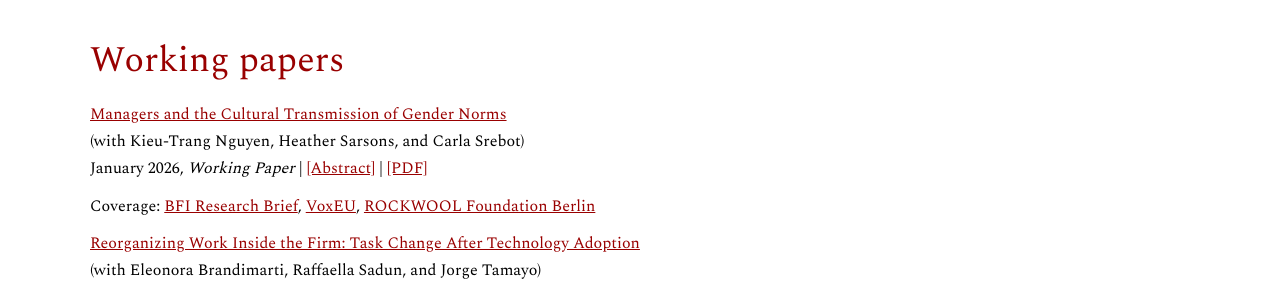
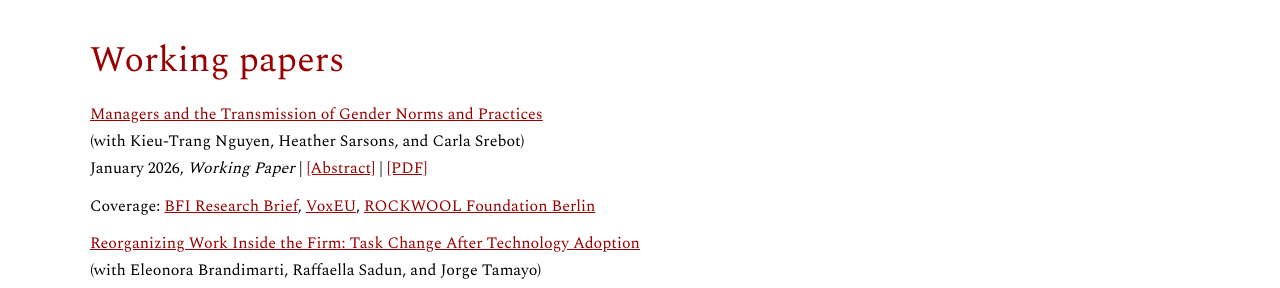
Before and after one commit to virginiaminni/virginiaminni.github.io, a Jekyll site: the page built from research.md, in a window 1280 px wide. Shown: the part 140-428 px from the top of the page. Built offline with Jekyll 4.4.1, drawn with Linux system fonts in a browser that asks for light colours.

Commit message:
Update research.md

```diff
--- a/research.md
+++ b/research.md
@@ -8,7 +8,7 @@ permalink: /research/
 
 ## Working papers
 
-<a href="/assets/files/MNSS ManagerNorms.pdf" target="_blank" rel="noopener noreferrer">Managers and the Cultural Transmission of Gender Norms</a> <br>
+<a href="/assets/files/MNSS ManagerNorms.pdf" target="_blank" rel="noopener noreferrer">Managers and the Transmission of Gender Norms and Practices</a> <br>
 (with Kieu-Trang Nguyen, Heather Sarsons, and Carla Srebot)  <br>
 January 2026, *Working Paper* | <a href="#" class="toggle-abstract" data-target="abstract-6" style="text-decoration: underline; color: #990000;">[Abstract]</a> | <a href="/assets/files/MNSS ManagerNorms.pdf" target="_blank" rel="noopener noreferrer">[PDF]</a> <br>
 <div id="abstract-6" style="display: none; margin-top: 10px;">
```
